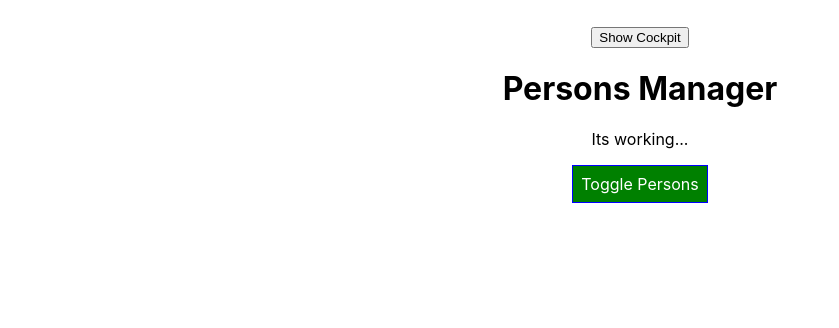
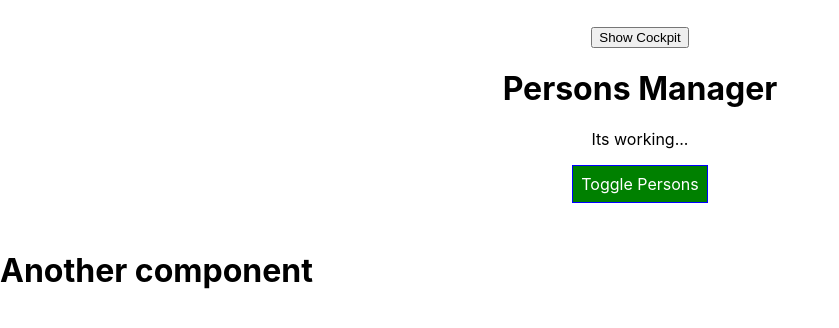
Before and after one commit to kunalrs/react-complete-guide, a React (Create React App) app: page / in a window 1280 px wide. Shown: the top 328 px of the page, without its empty margins (0-839 px from the left). Built offline with nearby package versions, Linux system fonts and the light colour scheme.

Commit message:
Using react Fragments for multiple JSX rendering as root element

```diff
--- a/src/containers/App.js
+++ b/src/containers/App.js
@@ -1,4 +1,4 @@
-import React, { Component } from 'react';
+import React, { Component, Fragment } from 'react';
 import classes from './App.module.css';
 import Persons from '../components/Persons/Persons';
 import Cockpit from '../components/Cockpit/Cockpit';
@@ -76,6 +76,7 @@ class App extends Component {
     }
 
     return (
+        <Fragment>
         <div className={classes.App}>
           <button onClick={() => {
               this.setState({
@@ -90,6 +91,10 @@ class App extends Component {
           : null}
           {persons}
         </div>
+        <div>
+          <h1>Another component</h1>
+        </div>
+        </Fragment>
     );
   }
 }
```
